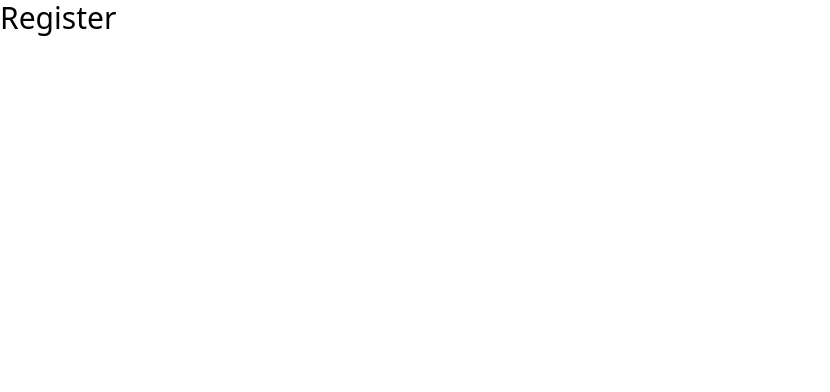
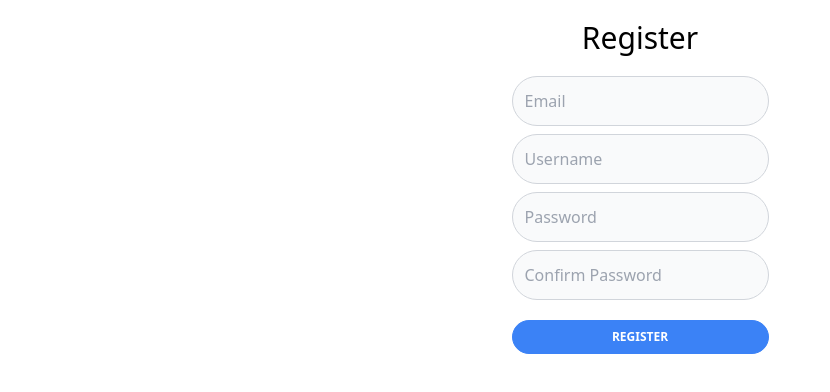
Before and after one commit to ChandrakantPal/ChatQL-React-Node-GraphQL, a React (Create React App) app in the folder client/: page / in a window 1280 px wide. Shown: the top 392 px of the page, without its empty margins (0-830 px from the left). Built offline with nearby package versions, Linux system fonts and the light colour scheme.

Commit message:
register form ui

```diff
--- a/client/src/App.tsx
+++ b/client/src/App.tsx
@@ -1,10 +1,54 @@
-import React from 'react'
+import { FormEvent, useState } from 'react'
+import InputGroup from './components/InputGroup'
 
 function App() {
+  const [email, setEmail] = useState('')
+  const [username, setUsername] = useState('')
+  const [password, setPassword] = useState('')
+  const [confirmPassword, setConfirmPassword] = useState('')
+
+  const submitHandler = (event: FormEvent) => {
+    event.preventDefault()
+  }
+
   return (
     <div className="container mx-auto">
-      <div className="w-full">
-        <h1 className="text-3xl">Register</h1>
+      <div className="w-full h-full">
+        <h1 className="mt-5 text-3xl text-center">Register</h1>
+        <div className="flex justify-center my-5 ">
+          <form onSubmit={submitHandler}>
+            <InputGroup
+              placeholder="Email"
+              type="email"
+              value={email}
+              setValue={setEmail}
+            />
+            <InputGroup
+              placeholder="Username"
+              type="text"
+              value={username}
+              setValue={setUsername}
+            />
+            <InputGroup
+              placeholder="Password"
+              type="password"
+              value={password}
+              setValue={setPassword}
+            />
+            <InputGroup
+              placeholder="Confirm Password"
+              type="password"
+              value={confirmPassword}
+              setValue={setConfirmPassword}
+            />
+            <button
+              type="submit"
+              className="w-full px-4 py-2 my-3 text-xs font-bold text-white uppercase bg-blue-500 border border-blue-500 rounded-full"
+            >
+              Register
+            </button>
+          </form>
+        </div>
       </div>
     </div>
   )
```
